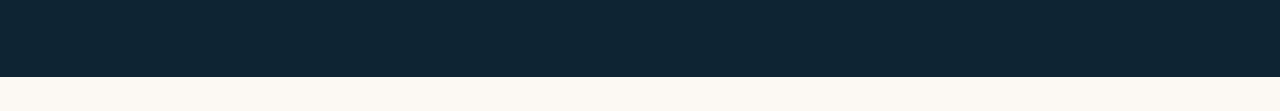
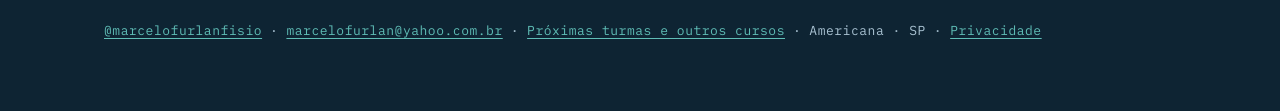
Before and after one commit to marcelofurlanfisio/curso_liberacao_miofascial, a plain HTML site: page index.html in a window 1280 px wide. Shown: the part 9082-9193 px from the top of the page. Before the commit the page ends 9159 px from the top, so only its background shows below. Drawn offline with Linux system fonts and the light colour scheme.

Commit message:
Link no rodapé para o calendário de próximas turmas
Co-Authored-By: Claude Opus 5.5 <noreply@anthropic.com>
Claude-Session: https://claude.ai/code/session_01VpYV5t3YA6Qb11FjwtJYGK

```diff
--- a/index.html
+++ b/index.html
@@ -808,6 +808,7 @@ dialog{border:0;padding:0;color:var(--c-ink-700)}
     <div class="metaline">
       <span><a href="https://instagram.com/marcelofurlanfisio" target="_blank" rel="noopener">@marcelofurlanfisio</a></span>
       <span><a href="mailto:marcelofurlan@yahoo.com.br">marcelofurlan@yahoo.com.br</a></span>
+      <span><a href="https://marcelofurlanfisio.github.io/cadastro/#calendario">Próximas turmas e outros cursos</a></span>
       <span>Americana · SP</span>
       <span><a href="#privacidade" data-open-privacy>Privacidade</a></span>
     </div>
```
